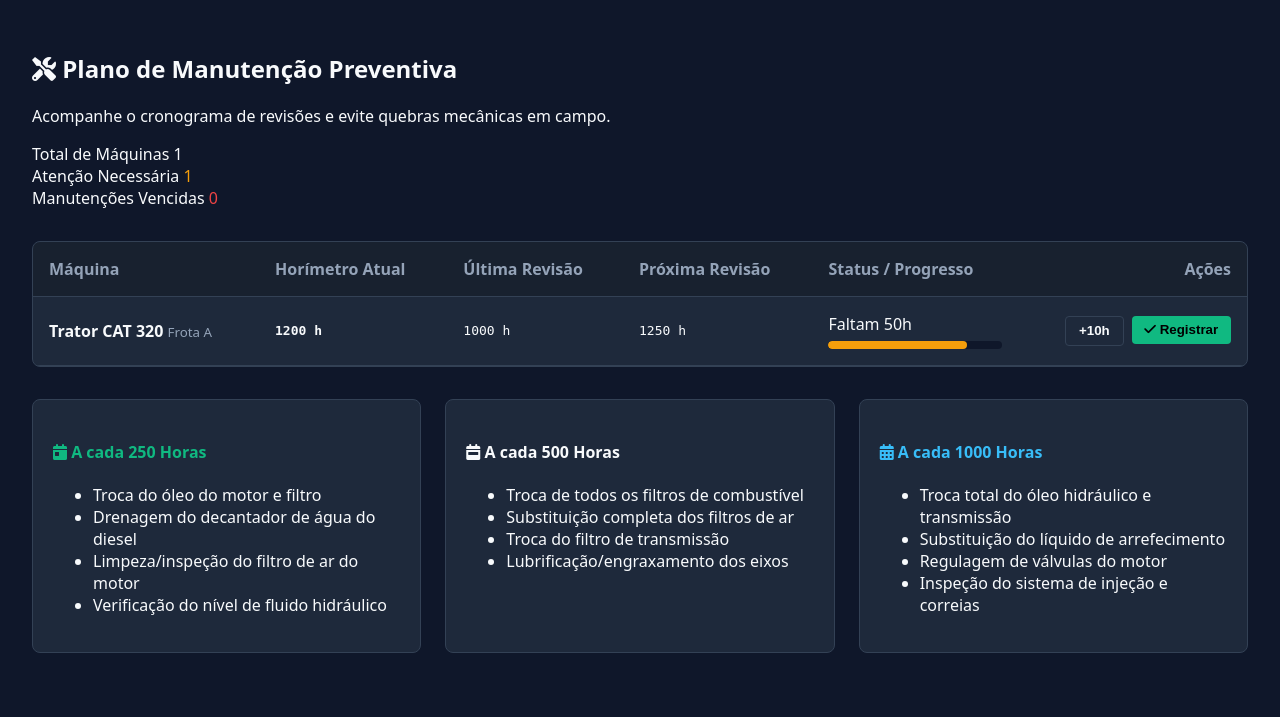
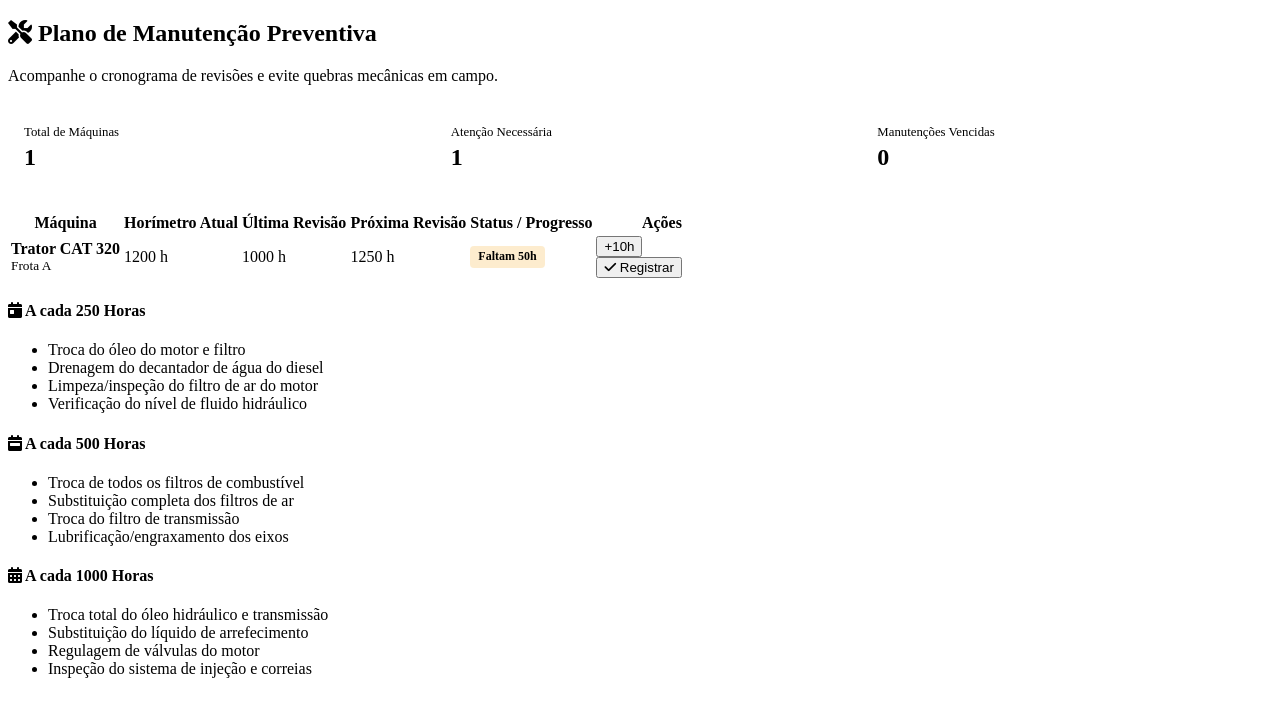
Before and after one commit to Vitorzk1/Diariobordocustomaquinario, a Flask app: page / in a window 1280 px wide. Shown: the top 717 px of the page. Run offline with Flask 3, Linux system fonts and the light colour scheme.

Commit message:
Adiciona interface do plano de manutenção e estilos CSS

```diff
--- a/static/style.css
+++ b/static/style.css
@@ -1,106 +1,45 @@
-:root {
-    --bg-color: #0f172a;
-    --card-bg: #1e293b;
-    --text-primary: #f8fafc;
-    --text-muted: #94a3b8;
-    --border-color: #334155;
-    --emerald: #10b981;
-    --amber: #f59e0b;
-    --danger: #ef4444;
-    --sky: #38bdf8;
+/* KPIs Header */
+.kpi-grid {
+    display: grid;
+    grid-template-columns: repeat(auto-fit, minmax(180px, 1fr));
+    gap: 1rem;
+    margin: 1.5rem 0;
 }
 
-body {
-    background-color: var(--bg-color);
-    color: var(--text-primary);
-    font-family: system-ui, -apple-system, sans-serif;
-    margin: 0;
-    padding: 2rem;
+.kpi-card {
+    background: var(--card-bg);
+    padding: 1rem;
+    border-radius: 8px;
+    border: 1px solid var(--border-color);
+    display: flex;
+    flex-direction: column;
 }
 
-.card-table {
-    background: var(--card-bg);
-    border-radius: 8px;
-    border: 1px solid var(--border-color);
-    overflow: hidden;
-    margin: 2rem 0;
-}
-
-table {
-    width: 100%;
-    border-collapse: collapse;
-    text-align: left;
-}
-
-th, td {
-    padding: 1rem;
-    border-bottom: 1px solid var(--border-color);
-}
-
-th {
-    background-color: rgba(0, 0, 0, 0.2);
+.kpi-title {
+    font-size: 0.8rem;
     color: var(--text-muted);
 }
 
-.text-muted { color: var(--text-muted); }
-.text-emerald { color: var(--emerald); }
-.text-warning { color: var(--amber); }
-.text-danger { color: var(--danger); }
-.text-sky { color: var(--sky); }
-.font-bold { font-weight: bold; }
-.font-mono { font-family: monospace; }
-
-.progress-container {
-    width: 100%;
-    background-color: #0f172a;
-    height: 8px;
-    border-radius: 4px;
-    margin-top: 6px;
-    overflow: hidden;
+.kpi-value {
+    font-size: 1.5rem;
+    font-weight: bold;
+    margin-top: 0.25rem;
 }
 
-.progress-bar {
-    height: 100%;
+/* Badges de Status */
+.badge {
+    display: inline-block;
+    padding: 0.2rem 0.5rem;
     border-radius: 4px;
+    font-size: 0.75rem;
+    font-weight: bold;
 }
 
-.bar-emerald { background-color: var(--emerald); }
-.bar-amber { background-color: var(--amber); }
-.bar-danger { background-color: var(--danger); }
+.badge-danger { background-color: rgba(239, 68, 68, 0.2); color: var(--danger); }
+.badge-warning { background-color: rgba(245, 158, 11, 0.2); color: var(--amber); }
+.badge-success { background-color: rgba(16, 185, 129, 0.2); color: var(--emerald); }
 
-.action-buttons {
+.machine-info {
     display: flex;
-    gap: 0.5rem;
+    flex-direction: column;
 }
-
-.btn {
-    border: none;
-    padding: 0.4rem 0.8rem;
-    border-radius: 4px;
-    cursor: pointer;
-    font-weight: 600;
-}
-
-.btn-outline {
-    background: transparent;
-    border: 1px solid var(--border-color);
-    color: var(--text-primary);
-}
-
-.btn-success {
-    background-color: var(--emerald);
-    color: #000;
-}
-
-.checklist-grid {
-    display: grid;
-    grid-template-columns: repeat(auto-fit, minmax(280px, 1fr));
-    gap: 1.5rem;
-}
-
-.checklist-card {
-    background: var(--card-bg);
-    padding: 1.25rem;
-    border-radius: 8px;
-    border: 1px solid var(--border-color);
-}
```
